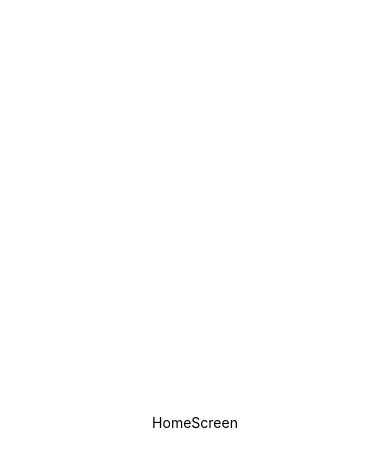
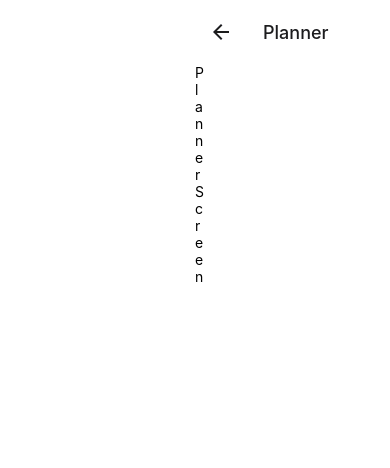
Before and after one commit to KennedyMungai/WorkoutAppAnother, a React Native app: screen /Planner in a window 390 px wide. Shown: the top 468 px of the page. Built offline with nearby package versions, Linux system fonts and the light colour scheme.

Commit message:
Set up navigation for the app

```diff
--- a/App.tsx
+++ b/App.tsx
@@ -1,11 +1,12 @@
 import { StatusBar } from 'expo-status-bar'
 import { StyleSheet, Text, View } from 'react-native'
 import HomeScreen from './screens/HomeScreen'
+import Navigation from './navigation'
 
 export default function App() {
 	return (
 		<View style={styles.container}>
-			<HomeScreen />
+			<Navigation />
 			<StatusBar style='auto' />
 		</View>
 	)
--- a/navigation/index.tsx
+++ b/navigation/index.tsx
@@ -7,7 +7,7 @@ type Props = {}
 
 const Stack = createNativeStackNavigator()
 
-const index = (props: Props) => {
+const Navigation = (props: Props) => {
 	return (
 		<NavigationContainer>
 			<Stack.Navigator initialRouteName='Home'>
@@ -18,4 +18,4 @@ const index = (props: Props) => {
 	)
 }
 
-export default index
+export default Navigation
```
